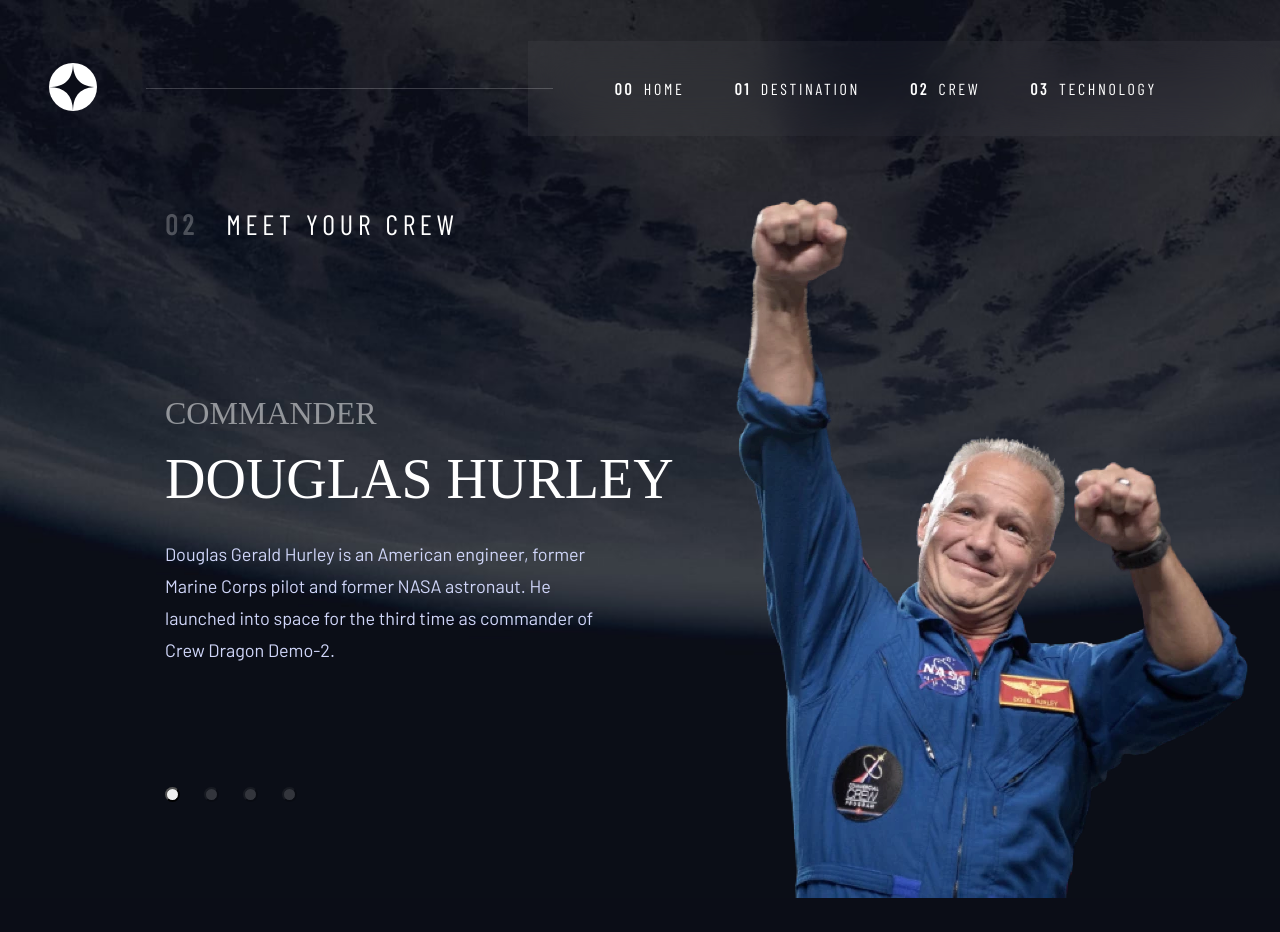
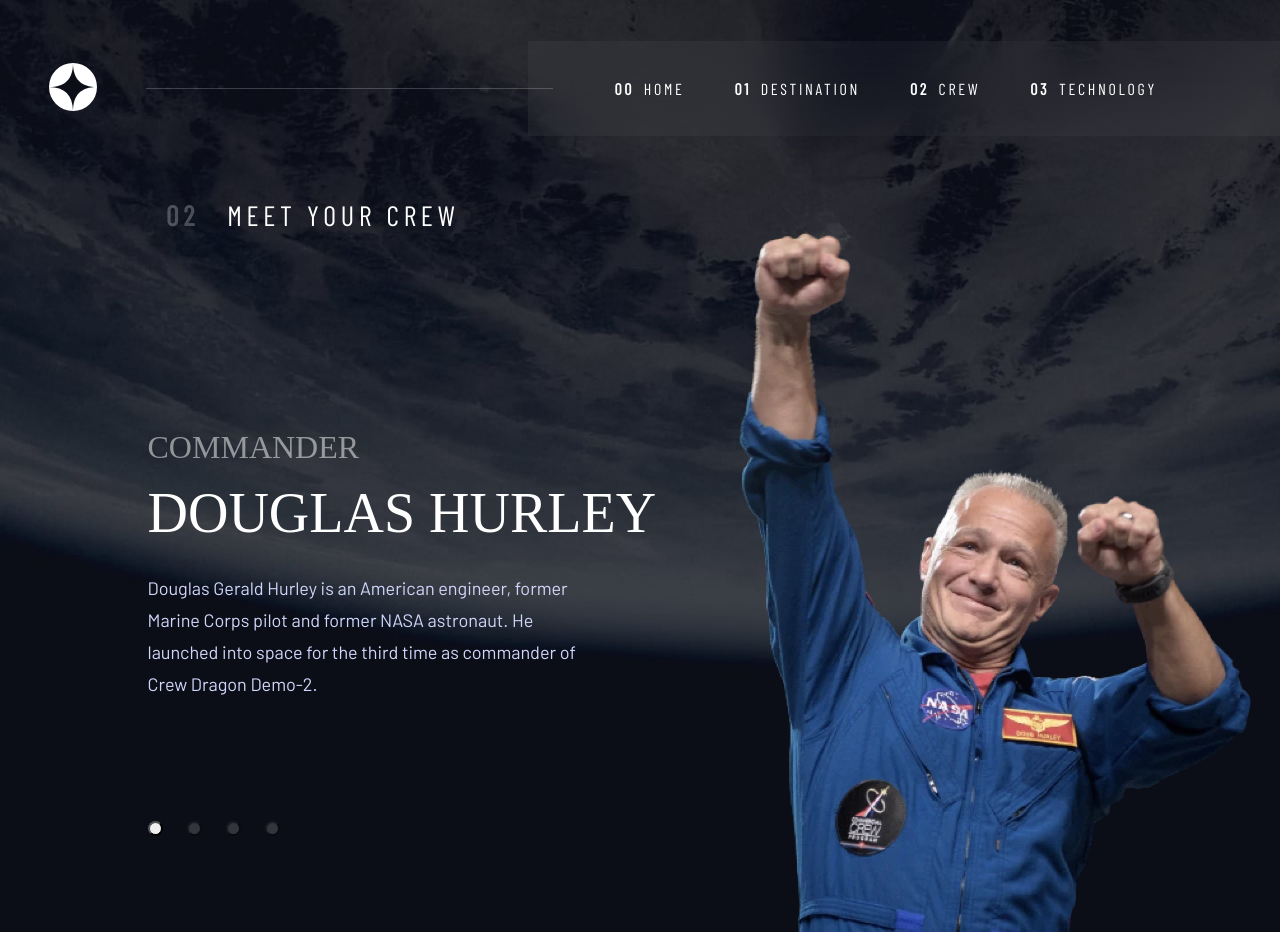
Before and after one commit to THEMIDFIRE/Space-tourism, a React (Vite) app: page /Space-tourism/crew in a window 1280 px wide. Before the commit the page ends 898 px from the top, so only its background shows below. Built offline with nearby package versions, Linux system fonts and the light colour scheme; a web font is replaced by a local one.

Commit message:
Minor style changes

```diff
--- a/src/App.css
+++ b/src/App.css
@@ -71,8 +71,12 @@ header .primaryNav ul li a span {
   font-weight: bold;
 }
 
-section:not(.home) {
-  margin-inline: 10.3125rem;
+section:not(.home) .head {
+  margin-left: 10.375rem;
+}
+section:not(.home) .body {
+  max-width: 76.95%;
+  margin-inline: auto;
 }
 section h5,
 section button {
--- a/src/App.scss
+++ b/src/App.scss
@@ -75,7 +75,13 @@ header {
 
 section {
     &:not(.home) {
-        margin-inline: 10.3125rem;
+        .head {
+            margin-left: 10.375rem;
+        }
+        .body {
+            max-width: 76.95%;
+            margin-inline: auto;
+        }
     }
     h5,
     button {
--- a/src/components/Crew/Crew.jsx
+++ b/src/components/Crew/Crew.jsx
@@ -22,18 +22,20 @@ const Crew = () => {
 
     return (
         <section className="crew">
+            <div className="head">
+                <h5><span>02</span>Meet your crew</h5>
+            </div>
             <div className="body">
                 {selectedCrew && (
                     <>
                         <div className="content">
-                            <h5><span>02</span>Meet your crew</h5>
-
                             <div className="crewInfo">
                                 <h4 className="crewRole">{selectedCrew.role}</h4>
                                 <h3 className="crewName">{selectedCrew.name}</h3>
                                 <p className="description">{selectedCrew.bio}</p>
 
-                            </div>                            <nav className="crewNav">
+                            </div>
+                            <nav className="crewNav">
                                 {crew.map((member, index) => (
                                     <button
                                         key={index}
--- a/src/components/Destination/Destination.css
+++ b/src/components/Destination/Destination.css
@@ -8,7 +8,7 @@
 /*   Background images   */
 /*-----------------------*/
 .destination-bg main {
-  margin-block: 4.75rem;
+  margin-top: 4.75rem;
 }
 
 .destination .body {
--- a/src/components/Destination/Destination.scss
+++ b/src/components/Destination/Destination.scss
@@ -2,7 +2,7 @@
 
 .destination-bg {
     main {
-        margin-block: 4.75rem;
+        margin-top: 4.75rem;
     }
 }
 .destination {
```
Also changed, not shown: 2 other files (tests, documents, lock files or other folders).
